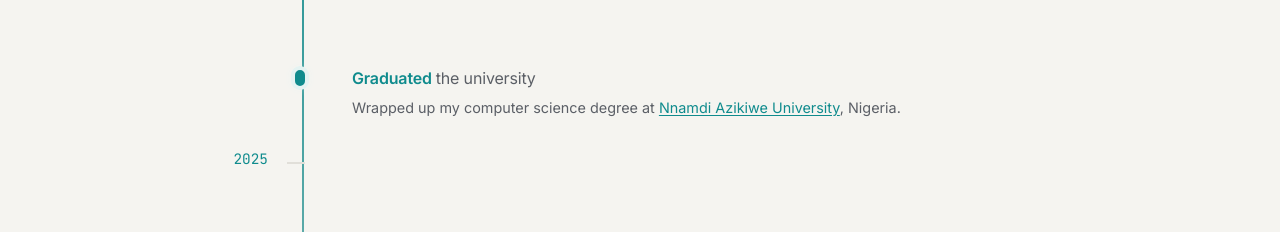
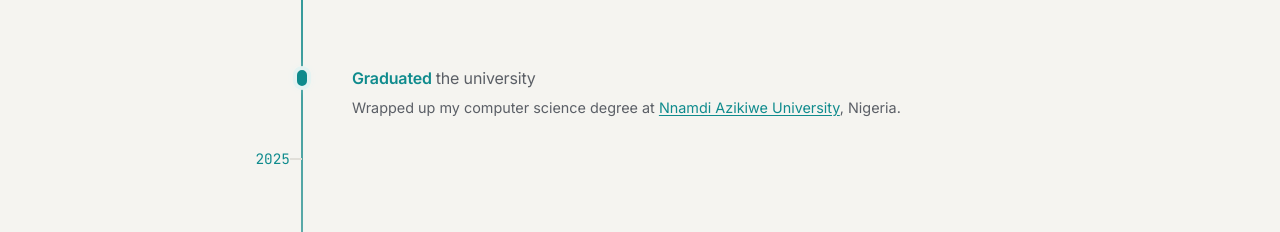
Before and after one commit to deXcripter/brand, a Next.js app: page /chronicle in a window 1280 px wide. Shown: the part 715-947 px from the top of the page. Built offline with nearby package versions, Linux system fonts and the light colour scheme.

Commit message:
perfecting the ui

```diff
--- a/src/app/globals.css
+++ b/src/app/globals.css
@@ -668,6 +668,8 @@ ul { list-style: none; margin: 0; padding: 0; }
 .chronicle-timeline-vertical {
   --chronicle-rail-width: 120px;
   --chronicle-rail-inset: 18px;
+  --chronicle-line-x: calc(var(--chronicle-rail-width) - var(--chronicle-rail-inset));
+  --chronicle-node-size: 12px;
   --chronicle-gap-scale: 1;
   --chronicle-year-sticky-top: calc(3.5rem + var(--space-2));
   position: relative;
@@ -680,10 +682,11 @@ ul { list-style: none; margin: 0; padding: 0; }
 .chronicle-timeline-vertical::before {
   content: "";
   position: absolute;
-  top: 1.75rem;
+  top: 1.35rem;
   bottom: 0.75rem;
-  left: calc(var(--chronicle-rail-width) - var(--chronicle-rail-inset));
+  left: var(--chronicle-line-x);
   width: 2px;
+  transform: translateX(-50%);
   background: linear-gradient(to bottom, var(--accent), var(--border));
   border-radius: 1px;
 }
@@ -691,26 +694,28 @@ ul { list-style: none; margin: 0; padding: 0; }
 .chronicle-timeline-vertical::after {
   content: "";
   position: absolute;
-  left: calc(var(--chronicle-rail-width) - var(--chronicle-rail-inset));
-  top: 0.6rem;
-  width: 16px;
-  height: 10px;
-  transform: translateX(-50%) rotate(180deg);
-  opacity: 0.78;
-  background:
-    linear-gradient(45deg, transparent 46%, var(--accent) 46%, var(--accent) 54%, transparent 54%),
-    linear-gradient(-45deg, transparent 46%, var(--accent) 46%, var(--accent) 54%, transparent 54%);
-  background-size: 50% 100%;
-  background-repeat: no-repeat;
-  background-position: left center, right center;
-  animation: chronicle-arrow-nudge 1800ms ease-in-out infinite;
+  left: var(--chronicle-line-x);
+  top: 0.45rem;
+  width: 11px;
+  height: 9px;
+  transform: translateX(-50%);
+  background: var(--accent);
+  clip-path: polygon(50% 0%, 0% 100%, 100% 100%);
+  filter: drop-shadow(0 0 6px color-mix(in srgb, var(--accent) 45%, transparent));
+  animation: chronicle-arrow-nudge 2.4s ease-in-out infinite;
   pointer-events: none;
 }
 
 @keyframes chronicle-arrow-nudge {
-  0% { transform: translateX(-50%) rotate(180deg) translateY(0); opacity: 0.7; }
-  50% { transform: translateX(-50%) rotate(180deg) translateY(-3px); opacity: 0.95; }
-  100% { transform: translateX(-50%) rotate(180deg) translateY(0); opacity: 0.7; }
+  0%,
+  100% {
+    transform: translateX(-50%) translateY(0);
+    opacity: 0.88;
+  }
+  50% {
+    transform: translateX(-50%) translateY(-2px);
+    opacity: 1;
+  }
 }
 
 .chronicle-timeline-vertical__year {
@@ -751,9 +756,9 @@ ul { list-style: none; margin: 0; padding: 0; }
 }
 
 .chronicle-timeline-vertical__year-label {
-  position: static;
+  position: relative;
   text-align: right;
-  padding: var(--space-2) 3.25rem var(--space-2) 0;
+  padding: var(--space-2) calc(var(--chronicle-rail-inset) + 0.75rem) var(--space-2) 0;
   margin-bottom: var(--space-1);
   font-size: var(--fs-sm);
   color: var(--accent);
@@ -763,11 +768,11 @@ ul { list-style: none; margin: 0; padding: 0; }
 .chronicle-timeline-vertical__year-label::after {
   content: "";
   position: absolute;
-  right: 0.95rem;
+  right: var(--chronicle-rail-inset);
   top: 50%;
+  width: 0.75rem;
+  height: 2px;
   transform: translateY(-50%);
-  width: 1.1rem;
-  height: 2px;
   background: var(--border);
 }
 
@@ -788,10 +793,12 @@ ul { list-style: none; margin: 0; padding: 0; }
 
 .chronicle-event__node {
   position: absolute;
-  left: calc(-1 * (var(--space-4) + var(--chronicle-rail-inset)) - 7px);
+  /* Back across the row gap + rail inset to the shared line axis */
+  left: calc(-1 * (var(--space-4) + var(--chronicle-rail-inset)));
   top: 1.1rem;
-  width: 12px;
-  height: 12px;
+  width: var(--chronicle-node-size);
+  height: var(--chronicle-node-size);
+  transform: translateX(-50%);
   border: 2px solid var(--accent);
   border-radius: 50%;
   background: var(--accent);
@@ -906,6 +913,7 @@ ul { list-style: none; margin: 0; padding: 0; }
   .chronicle-timeline-vertical {
     --chronicle-rail-width: 3.25rem;
     --chronicle-rail-inset: 0.7rem;
+    --chronicle-node-size: 10px;
     --chronicle-gap-scale: 0.5;
     --chronicle-year-sticky-top: calc(3.25rem + var(--space-1));
     padding-top: var(--space-1);
@@ -913,15 +921,14 @@ ul { list-style: none; margin: 0; padding: 0; }
   }
 
   .chronicle-timeline-vertical::before {
-    top: 1.55rem;
+    top: 1.2rem;
     bottom: 0.5rem;
-    width: 2px;
   }
 
   .chronicle-timeline-vertical::after {
-    top: 0.45rem;
-    width: 14px;
-    height: 9px;
+    top: 0.35rem;
+    width: 9px;
+    height: 7px;
   }
 
   .chronicle-timeline-vertical__row {
@@ -932,7 +939,7 @@ ul { list-style: none; margin: 0; padding: 0; }
     position: sticky;
     top: var(--chronicle-year-sticky-top);
     z-index: 2;
-    padding: var(--space-1) 1.85rem var(--space-1) 0;
+    padding: var(--space-1) calc(var(--chronicle-rail-inset) + 0.55rem) var(--space-1) 0;
     font-size: var(--fs-xs);
     background: linear-gradient(
       90deg,
@@ -943,15 +950,12 @@ ul { list-style: none; margin: 0; padding: 0; }
   }
 
   .chronicle-timeline-vertical__year-label::after {
-    right: 0.7rem;
-    width: 0.75rem;
+    width: 0.55rem;
   }
 
   .chronicle-event__node {
-    left: calc(-1 * (var(--space-2) + var(--chronicle-rail-inset)) - 6px);
+    left: calc(-1 * (var(--space-2) + var(--chronicle-rail-inset)));
     top: 1.15rem;
-    width: 10px;
-    height: 10px;
     box-shadow: 0 0 0 2px var(--accent-soft);
   }
 
@@ -991,23 +995,17 @@ ul { list-style: none; margin: 0; padding: 0; }
   .chronicle-timeline-vertical {
     --chronicle-rail-width: 2.75rem;
     --chronicle-rail-inset: 0.55rem;
+    --chronicle-node-size: 9px;
     --chronicle-gap-scale: 0.42;
   }
 
   .chronicle-timeline-vertical__year-label {
-    padding-right: 1.55rem;
+    padding-right: calc(var(--chronicle-rail-inset) + 0.45rem);
     font-size: 0.72rem;
   }
 
   .chronicle-timeline-vertical__year-label::after {
-    right: 0.55rem;
-    width: 0.55rem;
-  }
-
-  .chronicle-event__node {
-    left: calc(-1 * (var(--space-2) + var(--chronicle-rail-inset)) - 5px);
-    width: 9px;
-    height: 9px;
+    width: 0.45rem;
   }
 }
 
```
